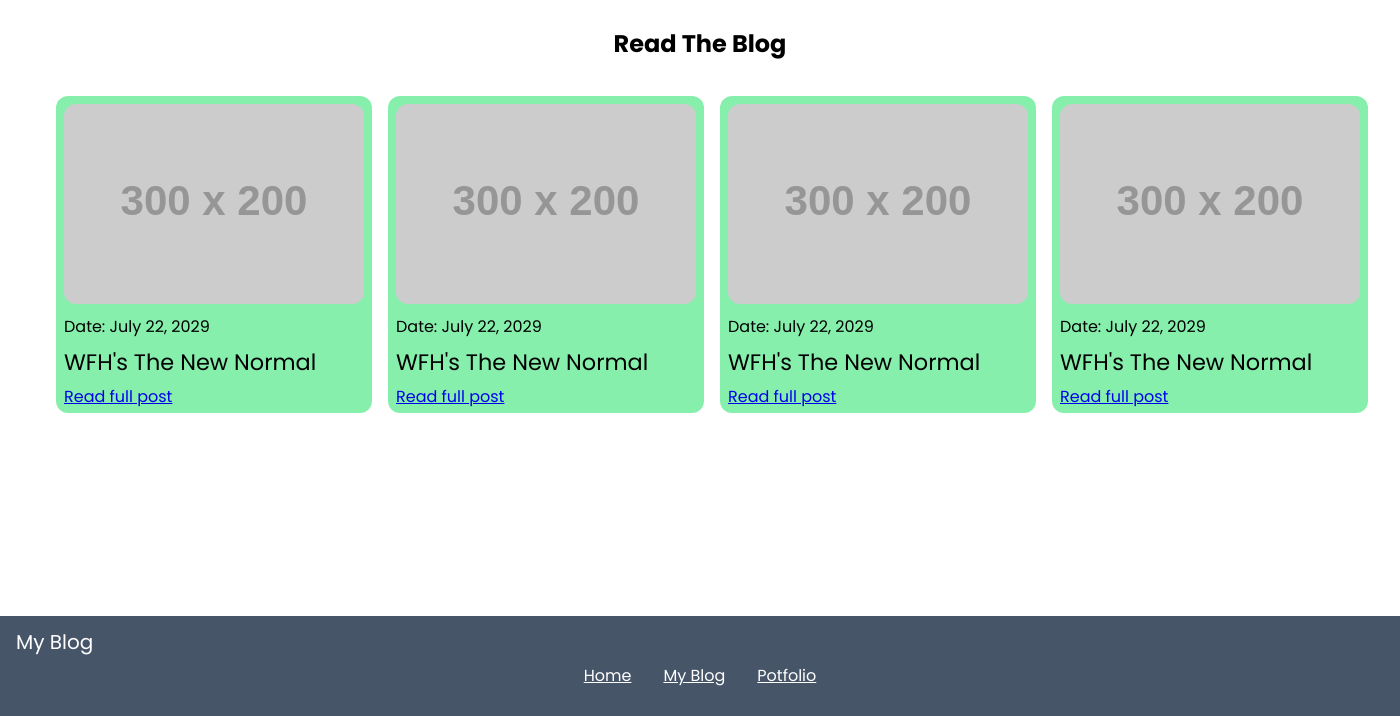
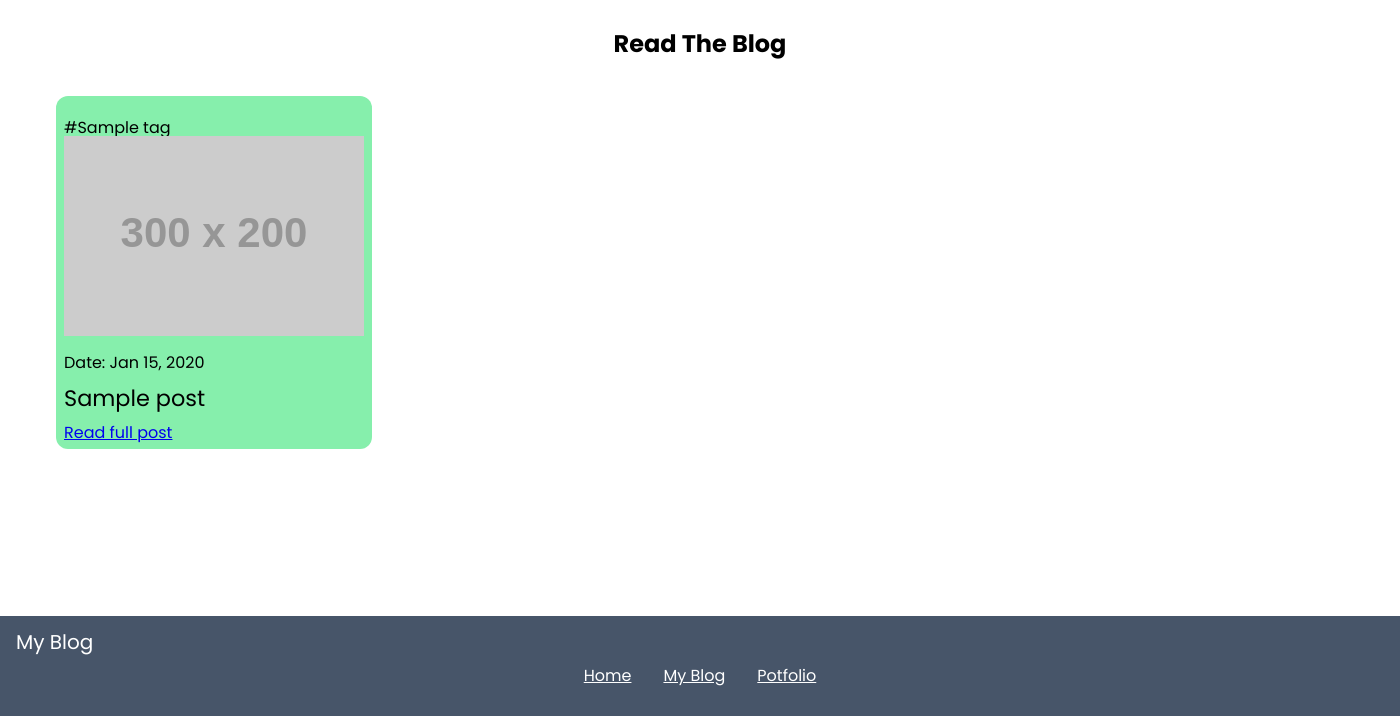
Before and after one commit to ninhduyhuy24022001/Blog-Website, a Django app: page / in a window 1400 px wide. Shown: the part 84-800 px from the top of the page. Run offline with Django 4.2, Linux system fonts and the light colour scheme; tables that the repository leaves empty hold one stand-in row (values such as "Sample post"); grey boxes labelled with a size stand in for pictures from a placeholder-image service; some libraries are stand-ins or nearby versions.

Commit message:
display_tags_mtm_fileds

```diff
--- a/core/templates/core/homepage.html
+++ b/core/templates/core/homepage.html
@@ -12,14 +12,22 @@
         <h1 class="title"><strong>Read The Blog</strong></h1>
 
         <div class="list-post">
-            {% for i in '1234'|make_list %}
+            {% for post in posts %}
                 <div class="detail-post">
-                    <a class="">
-                        <img src="https://via.placeholder.com/300x200.jpg" class="img-post">
-                    </a>
-                    <div class="description-post">
-                        <p>Date: July 22, 2029</p>
-                        <h2 class="mt-1">WFH's The New Normal</h2>
+                    <div class="mt-1">
+                        <div>
+                            {% for tag in post.tags.all %}
+                                <span>#{{ tag.title }}</span>
+                            {% endfor %}
+                        </div>
+                        <a>
+                            <img src="https://via.placeholder.com/300x200.jpg" class="img-post">
+                        </a>
+                    </div>
+
+                    <div class="mt-1">
+                        <p>Date: {{ post.created_at|date:"M d, Y" }}</p>
+                        <h2 class="mt-1">{{ post.title }}</h2>
                         <p class="read-next mt-1"><a href="#">Read full post <i class="fa-solid fa-arrow-right"></a></i></p>
                     </div>
                 </div>
--- a/core/views.py
+++ b/core/views.py
@@ -3,10 +3,15 @@ from django.contrib.auth import login as auth_login
 from django.shortcuts import render, redirect
 from .models import User
 
+from post.models import Post
+
 
 def homepage(request):
+    posts = Post.objects.all().order_by('created_at')[:4]
 
-    return render(request, 'core/homepage.html')
+    return render(request, 'core/homepage.html',{
+        'posts': posts,
+    })
 
 def signup(request):
     if request.method == "POST":
@@ -47,6 +52,7 @@ def login(request):
 
 def myaccount(request):
 
+
     return render(request, 'core/myaccount.html')
 
 def edit_account(request):
--- a/post/admin.py
+++ b/post/admin.py
@@ -1,11 +1,9 @@
 from django.contrib import admin
 
-from .models import Post, PostMeta, PostComment, Category, PostCategory, Tag, PostTag
+from .models import Post, PostMeta, PostComment, Category, Tag
 
 admin.site.register(Post)
 admin.site.register(PostMeta)
 admin.site.register(PostComment)
 admin.site.register(Category)
-admin.site.register(PostCategory)
 admin.site.register(Tag)
-admin.site.register(PostTag)
--- a/post/models.py
+++ b/post/models.py
@@ -2,7 +2,28 @@ from django.db import models
 
 from core.models import User
 
+class Category(models.Model):
+    # parend_id
+    title = models.CharField(max_length=75)
+    meta_title = models.CharField(max_length=100)
+    slug = models.SlugField()
+    content = models.TextField(max_length=255, blank=True, null=True)
 
+    def __str__(self):
+        return f"{self.title}"
+
+    class Meta:
+        verbose_name_plural = "categories"
+
+
+class Tag(models.Model):
+    title = models.CharField(max_length=75)
+    meta_title = models.CharField(max_length=100)
+    slug = models.SlugField()
+    content = models.TextField(max_length=255, blank=True, null=True)
+
+    def __str__(self):
+        return f"{self.title}"
 
 class Post(models.Model):
     author = models.ForeignKey(User, on_delete=models.CASCADE, related_name='posts')
@@ -10,12 +31,15 @@ class Post(models.Model):
     title = models.CharField(max_length=75)
     meta_title = models.CharField(max_length=100)
     slug = models.SlugField(unique=True)
-    summary = models.TextField(255)
+    summary = models.TextField(max_length=255)
     published =models.BooleanField(default=True)
     created_at = models.DateTimeField(auto_now_add=True)
     updated_at = models.DateTimeField(blank=True, null=True)
     published_at = models.DateTimeField(blank=True, null=True)
-    content = models.TextField(2000, blank=True, null=True)
+    content = models.TextField(max_length=2000, blank=True, null=True)
+
+    categories = models.ManyToManyField(Category, related_name="posts")
+    tags = models.ManyToManyField(Tag, related_name="posts")
 
     def __str__(self):
         return f"{self.title}"
@@ -24,6 +48,9 @@ class PostMeta(models.Model):
     post = models.ForeignKey(Post, on_delete=models.CASCADE, related_name='metas')
     key = models.CharField(max_length=50, unique=True)
     content = models.TextField(max_length=2000, blank=True, null=True)
+
+    def __str__(self):
+        return f"{self.post.title}"
 
 class PostComment(models.Model):
     post = models.ForeignKey(Post, on_delete=models.CASCADE, related_name='comments')
@@ -34,29 +61,5 @@ class PostComment(models.Model):
     published_at = models.DateTimeField(blank=True, null=True)
     content = models.TextField(max_length=1000)
 
-class Category(models.Model):
-    # parend_id
-    title = models.CharField(max_length=75)
-    meta_title = models.CharField(max_length=100)
-    slug = models.SlugField()
-    content = models.TextField(max_length=255, blank=True, null=True)
-
-    class Meta:
-        verbose_name_plural = "categories"
-
-class PostCategory(models.Model):
-    post = models.ForeignKey(Post, on_delete=models.CASCADE, related_name='categories')
-    category = models.ForeignKey(Category, on_delete=models.CASCADE, related_name='post')
-
-    class Meta:
-        verbose_name_plural = "post categories"
-
-class Tag(models.Model):
-    title = models.CharField(max_length=75)
-    meta_title = models.CharField(max_length=100)
-    slug = models.SlugField()
-    content = models.TextField(max_length=255, blank=True, null=True)
-
-class PostTag(models.Model):
-    post = models.ForeignKey(Post, on_delete=models.CASCADE, related_name='tags')
-    tag = models.ForeignKey(Tag, on_delete=models.CASCADE, related_name='post')
+    def __str__(self):
+        return f"{self.title}"
--- a/static/css/homepage.css
+++ b/static/css/homepage.css
@@ -21,14 +21,6 @@ main {
     border-radius: 0.75rem;
 }
 
-.img-post {
-    border-radius: 0.75rem;
+.image-container{
+    position: relative;
 }
-
-.description-post {
-    margin-top: 0.75rem;
-}
-
-.mt-1 {
-    margin-top: 1rem;
-}
```
Also changed, not shown: post/migrations/0004_remove_posttag_post_remove_posttag_tag_and_more.py (added), post/migrations/0005_rename_catgories_post_categories.py (added).
